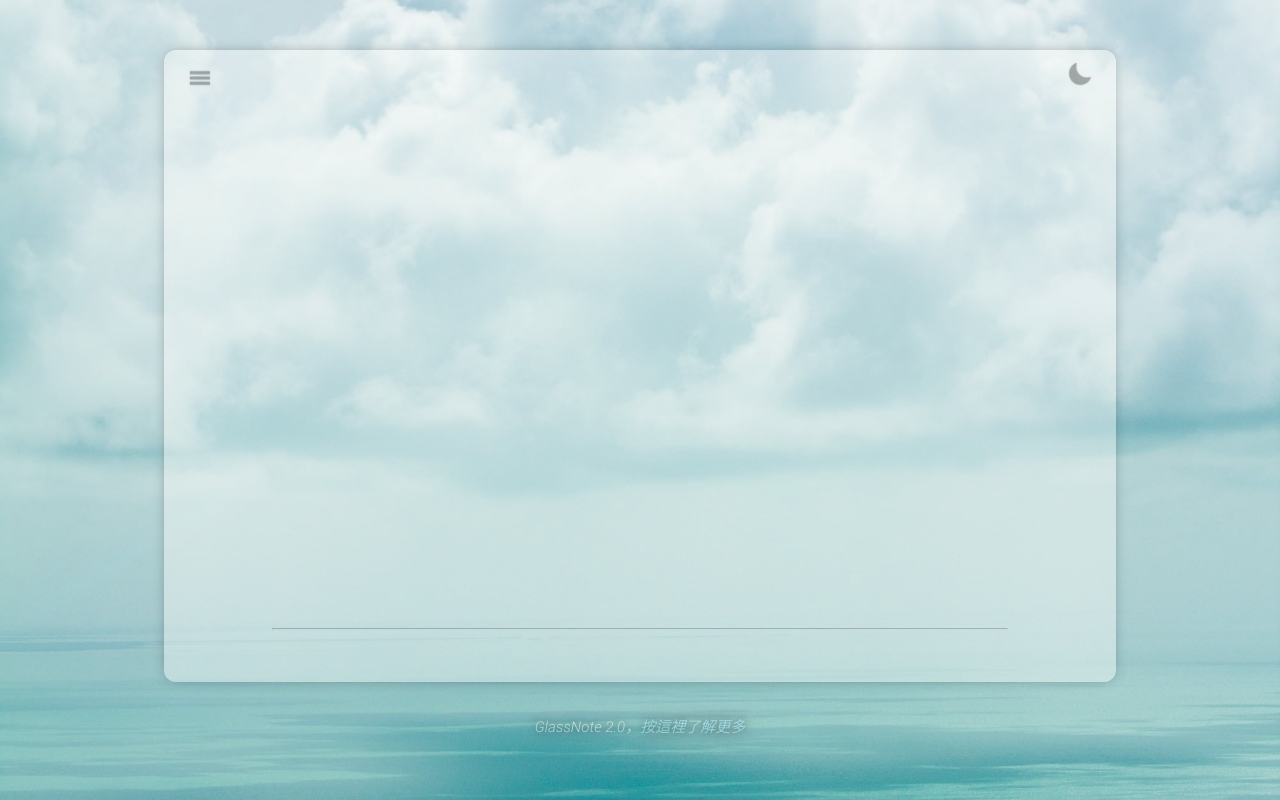
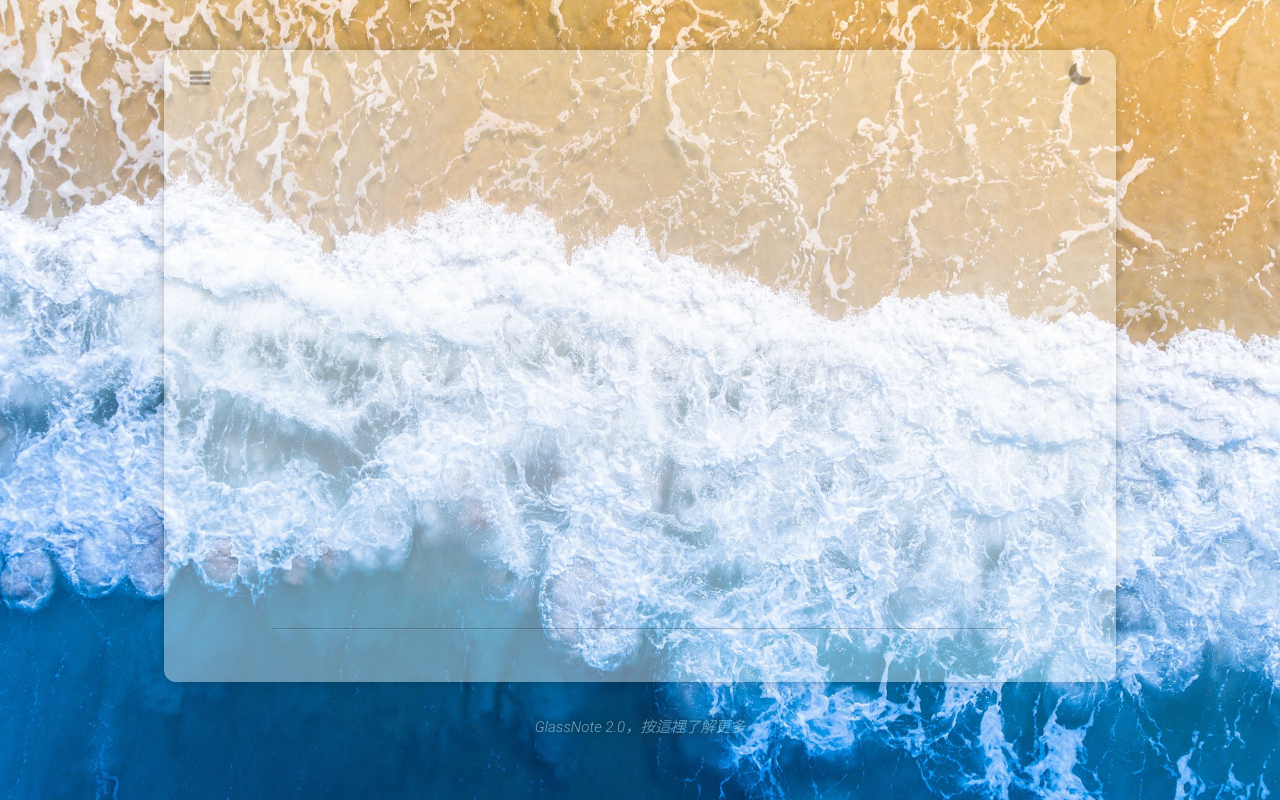
Before and after one commit to adrianmahk/test, a PHP site: page / in a window 1280 px wide. Run offline with PHP 8.4, Linux system fonts and the light colour scheme; some libraries are stand-ins or nearby versions.

Commit message:
[bg1.jpg, dev, index] changed to match blog

```diff
--- a/dev.php
+++ b/dev.php
@@ -20,7 +20,7 @@
             background-color: #1d9f97;
         }
         .bg-div {
-            background-position: center center;
+            background-position: top center;
             background-image: url(/assets/bg1.jpg<?php echo '?t='. filemtime($_SERVER['DOCUMENT_ROOT'] . '/assets/bg1.jpg')?>);
         }
     </style>
--- a/index.php
+++ b/index.php
@@ -20,7 +20,7 @@
             background-color: #1d9f97;
         }
         .bg-div {
-            background-position: center center;
+            background-position: top center;
             background-image: url(/assets/bg1.jpg<?php echo '?t='. filemtime($_SERVER['DOCUMENT_ROOT'] . '/assets/bg1.jpg')?>);
         }
     </style>
```
Also changed, not shown: assets/bg1.jpg.
